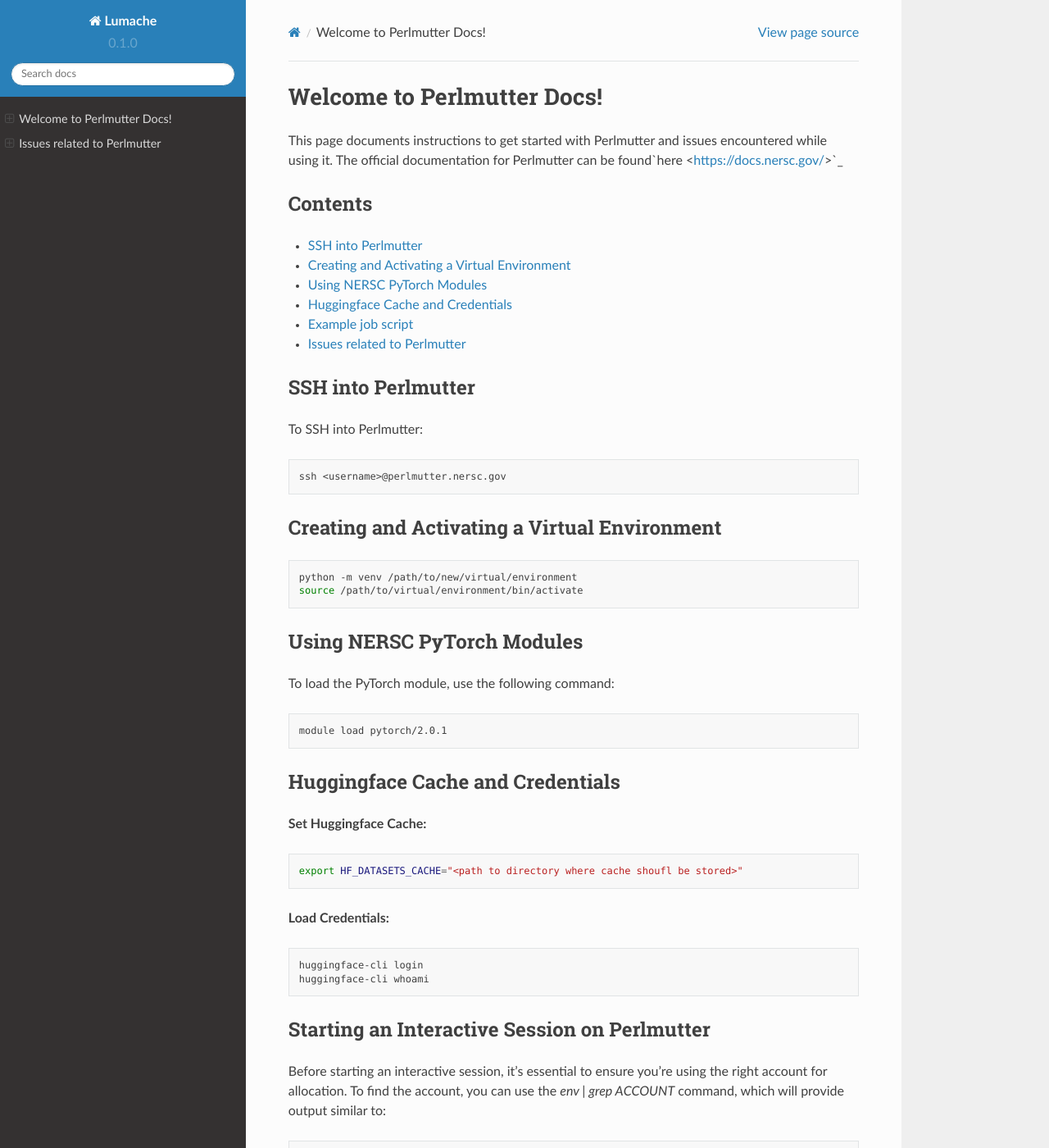
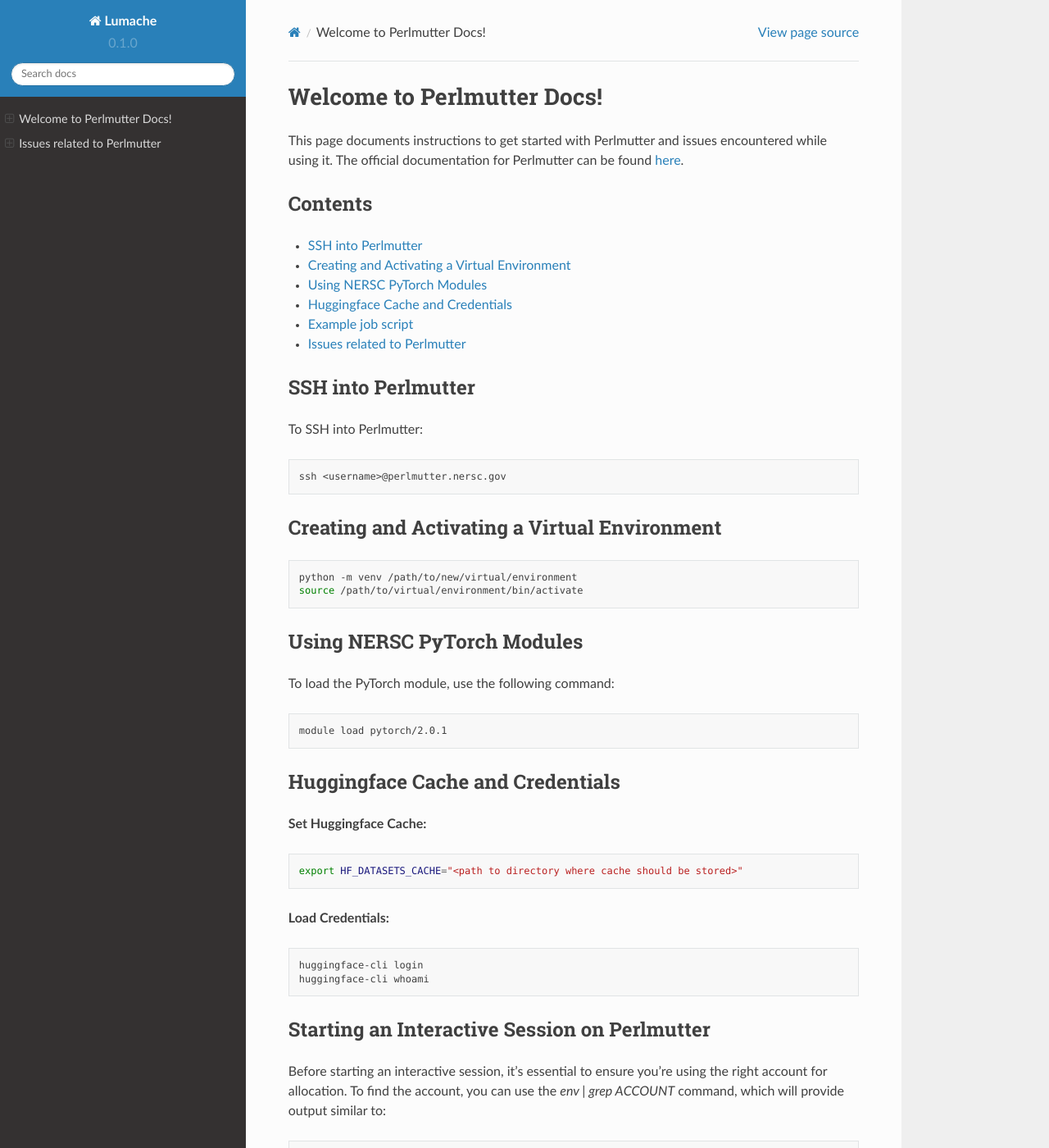
Before and after one commit to HPC-FAIR/Perlmutter-docs, a Sphinx documentation site: the page built from docs/source/index.rst, in a window 1280 px wide and 1400 px high. Shown: the whole window at 82% size. Built offline with Sphinx 7.4.7 and the Read the Docs theme 2.0.0, drawn with Linux system fonts in a browser that asks for light colours; some of the changed text lies outside the part shown.

Commit message:
Update index.rst

```diff
--- a/docs/source/index.rst
+++ b/docs/source/index.rst
@@ -1,7 +1,7 @@
 Welcome to Perlmutter Docs!
 ===========================
 
-This page documents instructions to get started with Perlmutter and issues encountered while using it. The official documentation for Perlmutter can be found`here <https://docs.nersc.gov/>`_
+This page documents instructions to get started with Perlmutter and issues encountered while using it. The official documentation for Perlmutter can be found `here <https://docs.nersc.gov/>`_.
 
 Contents
 --------
@@ -46,7 +46,7 @@ Huggingface Cache and Credentials
 
 .. code-block:: bash
 
-   export HF_DATASETS_CACHE="<path to directory where cache shoufl be stored>"
+   export HF_DATASETS_CACHE="<path to directory where cache should be stored>"
 
 **Load Credentials:**
 
@@ -54,7 +54,6 @@ Huggingface Cache and Credentials
 
    huggingface-cli login
    huggingface-cli whoami
-
 
 Starting an Interactive Session on Perlmutter
 ---------------------------------------------
@@ -82,9 +81,8 @@ This command requests an interactive session with:
 - Allocating 4 GPUs
 - Using the account "m2959_g"
 
-
 Example Job Script
------------------
+------------------
 
 Here is an example of a job script:
 
```
Also changed, not shown: other parts of docs/source/index.rst (+2 -1 lines).
